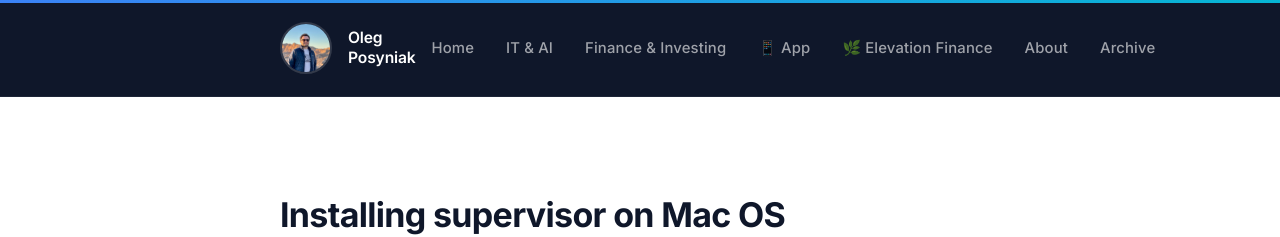
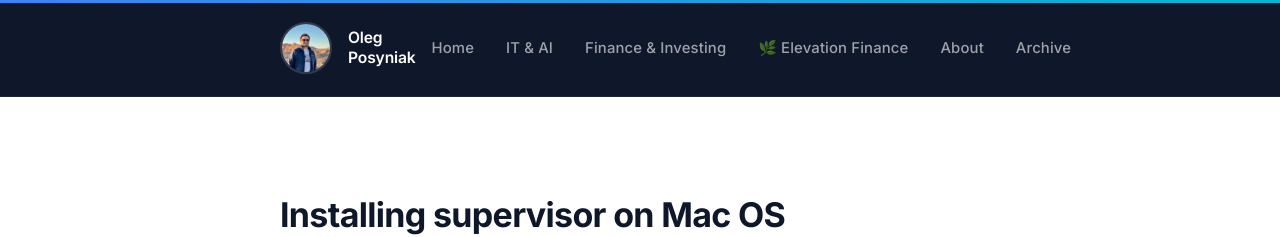
Before and after one commit to shiftedreality/shiftedreality.github.io, a Jekyll site: the page built from index.html, in a window 1280 px wide. Shown: the top 237 px of the page. Built offline with Jekyll 4.4.1, drawn with Linux system fonts in a browser that asks for light colours; the list of posts is cut into pages by our own code.

Commit message:
Remove App Store link from header nav
Co-Authored-By: Claude Sonnet 5 <noreply@anthropic.com>

```diff
--- a/_layouts/default.html
+++ b/_layouts/default.html
@@ -31,7 +31,6 @@
               <a href="{{ site.baseurl }}/">Home</a>
               <a href="{{ site.baseurl }}/it-ai">IT &amp; AI</a>
               <a href="{{ site.baseurl }}/finance-investing">Finance &amp; Investing</a>
-              <a href="https://apps.apple.com/us/app/elevation-finance-tools/id6778583335" target="_blank" rel="noopener">📱 App</a>
               <a href="{{ site.baseurl }}/elevation-finance">🌿 Elevation Finance</a>
               <a href="{{ site.baseurl }}/about">About</a>
               <a href="{{ site.baseurl }}/archive">Archive</a>
```
